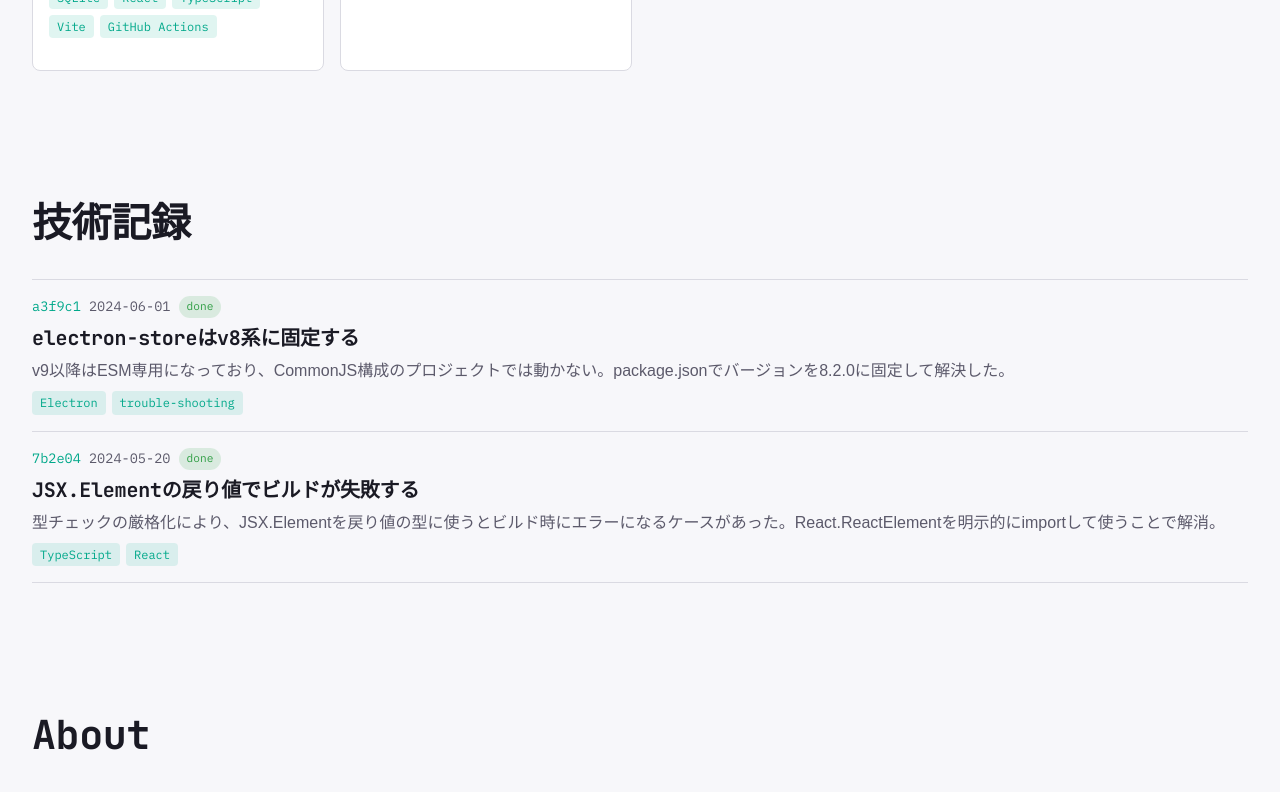
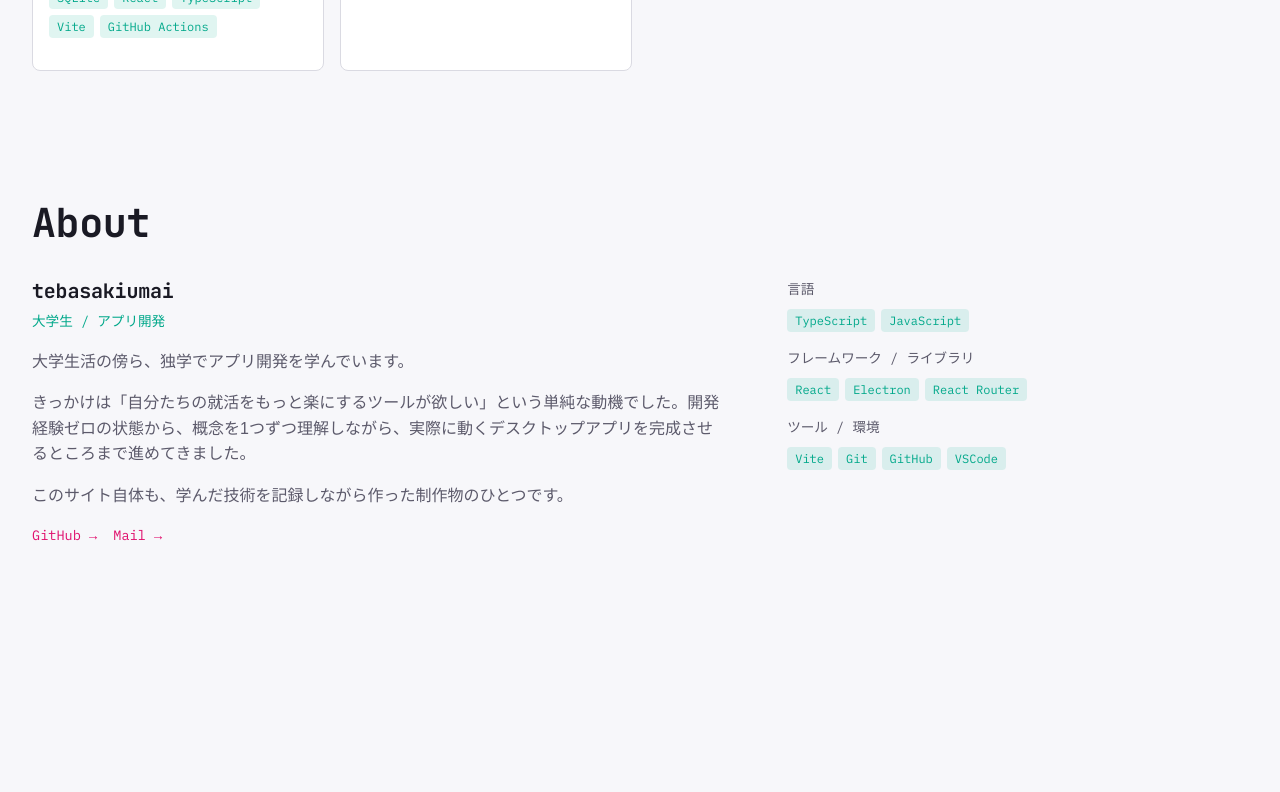
Before and after one commit to tebasakiumai/dev-portfolio, a React (Vite) app: page /projects/1 in a window 1280 px wide. Shown: the part 920-1712 px from the top of the page. After the commit the page ends 1530 px from the top, so only its background shows below. Built offline with nearby package versions, Linux system fonts and the light colour scheme; a web font is replaced by a local one.

Commit message:
Hide notes section for now

```diff
--- a/src/components/Header.tsx
+++ b/src/components/Header.tsx
@@ -3,7 +3,6 @@ import { useTheme } from '../hooks/useTheme'
 
 const navItems = [
   { id: 'projects', label: '制作物' },
-  { id: 'notes', label: '技術記録' },
   { id: 'about', label: 'About' },
 ]
 
--- a/src/pages/Home.tsx
+++ b/src/pages/Home.tsx
@@ -1,7 +1,6 @@
 import { useEffect } from 'react'
 import { useLocation } from 'react-router-dom'
 import ProjectsSection from '../components/ProjectsSection'
-import NotesSection from '../components/NotesSection'
 import AboutSection from '../components/AboutSection'
 
 function Home() {
@@ -23,7 +22,6 @@ function Home() {
       </section>
 
       <ProjectsSection />
-      <NotesSection />
       <AboutSection />
     </div>
   )
```
